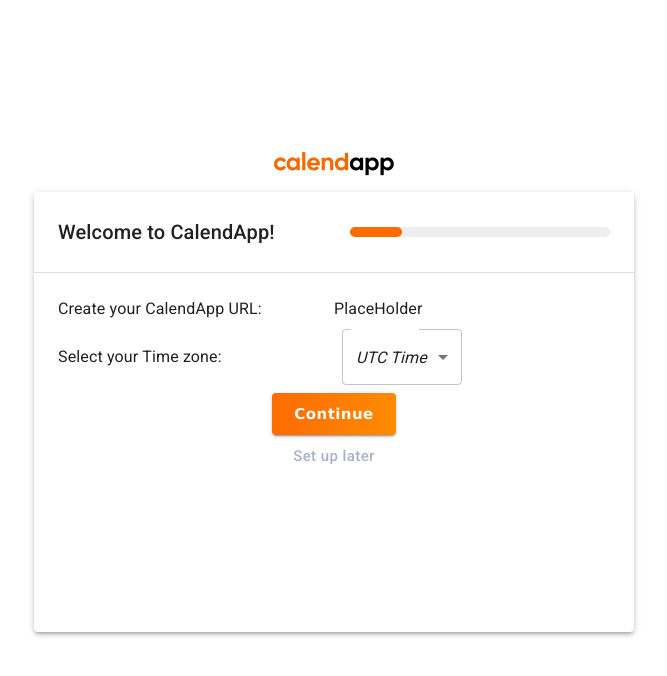
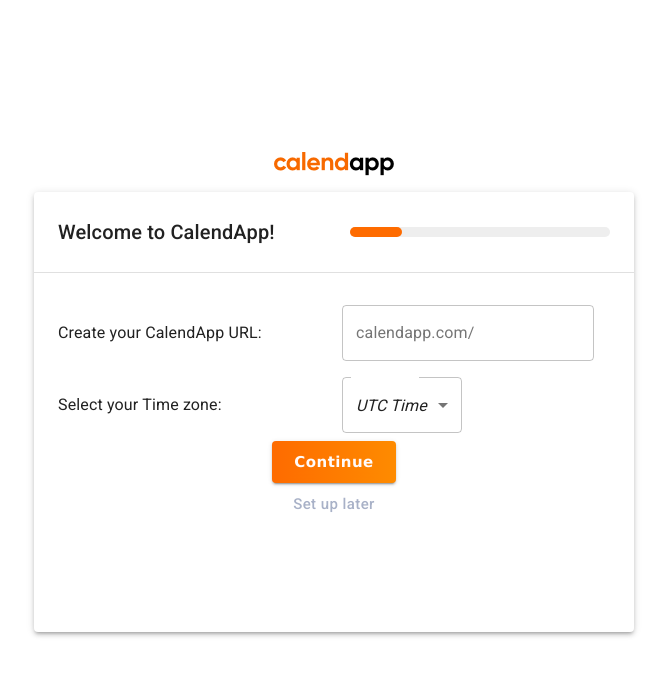
Before and after one commit to hatchways/team-phoenix, a React (Create React App) app in the folder client/: page /profile_settings in a window 1280 px wide. Shown: the top 676 px of the page, without its empty margins (306-973 px from the left). Built offline with nearby package versions, Linux system fonts and the light colour scheme.

Commit message:
Added the URL input box

```diff
--- a/client/src/component/ProfileWidget.js
+++ b/client/src/component/ProfileWidget.js
@@ -13,6 +13,8 @@ import {
     InputLabel,
     Select,
     Grid,
+    TextField,
+    InputAdornment,
 } from "@material-ui/core/";
 
 const useStyles = makeStyles((theme) => ({
@@ -46,6 +48,12 @@ const useStyles = makeStyles((theme) => ({
     selectEmpty: {
         marginTop: theme.spacing(2),
     },
+    url_input: {
+        '& > *': {
+          margin: theme.spacing(1),
+          width: '25ch',
+        },
+      },
 }));
 
 const ProfileWidget = (props) => {
@@ -79,9 +87,19 @@ const ProfileWidget = (props) => {
                             </Typography>
                         </Grid>
                         <Grid item sm>
-                            <Typography alight="left" variant="body1">
-                                PlaceHolder
-                            </Typography>
+                            {/*
+                                TODO: This will need validation once the back-end has the API set up for it.
+                                See https://material-ui.com/components/text-fields/ for more details
+                            */}
+                            <form className={classes.url_input} noValidate autoComplete="off">
+                                <TextField
+                                    id="outlined-basic"
+                                    variant="outlined"
+                                    InputProps={{
+                                        startAdornment: <InputAdornment position="start">calendapp.com/</InputAdornment>,
+                                    }}
+                                />
+                            </form>
                         </Grid>
                     </Grid>
                     <Grid container alignItems="center">
```
